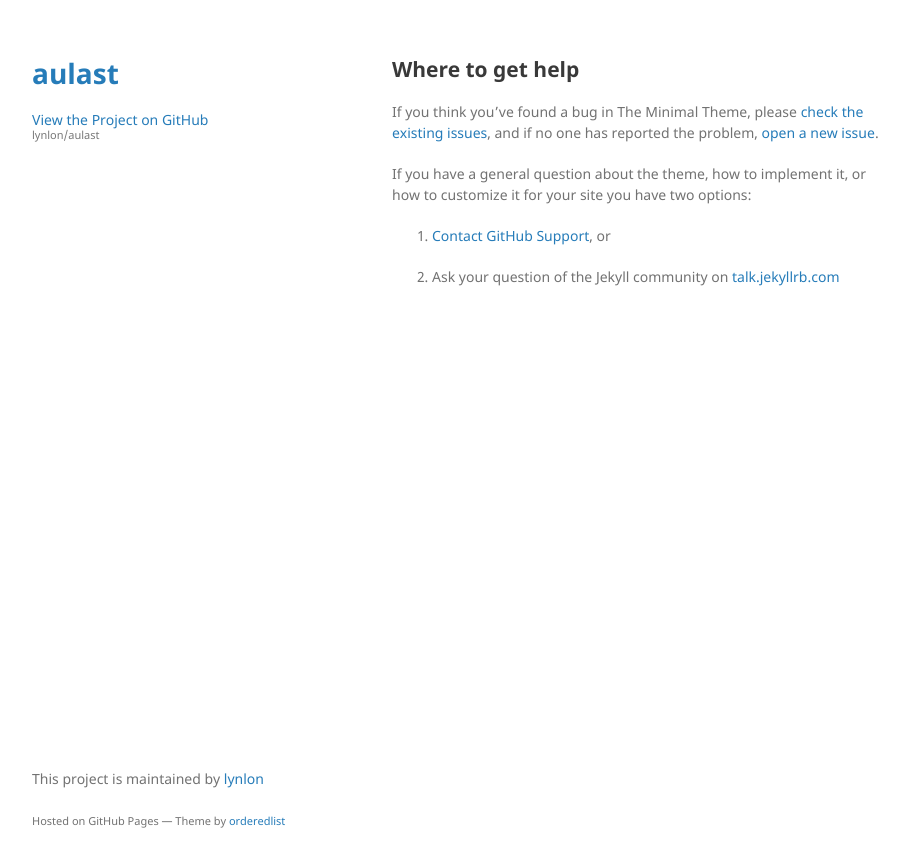
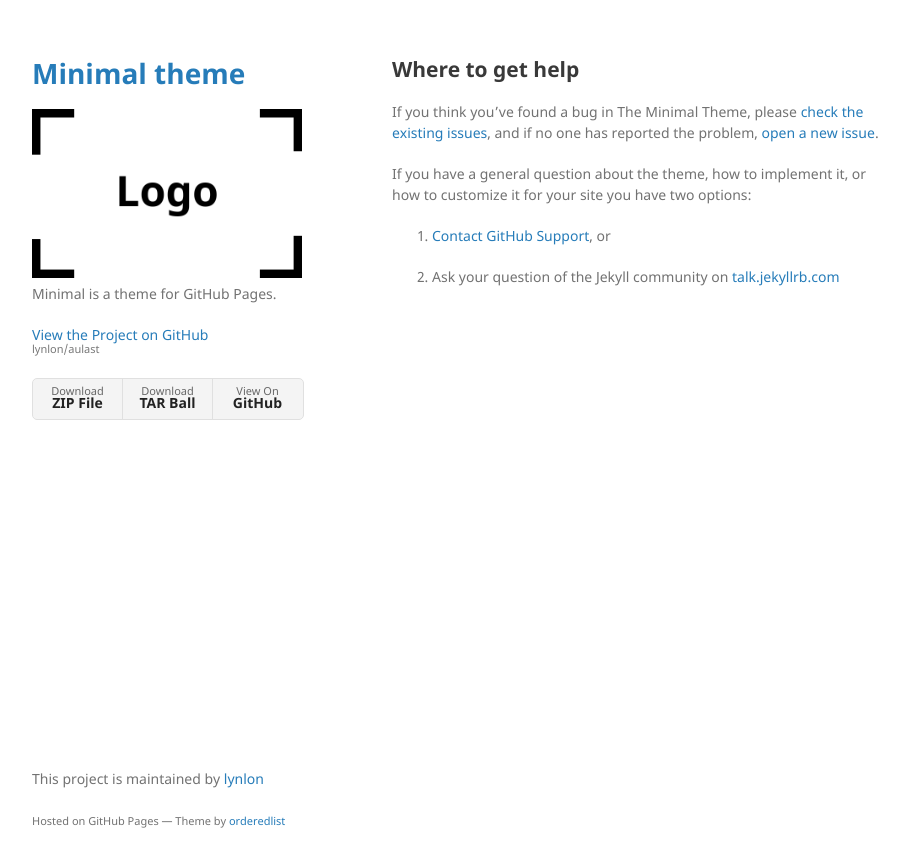
Before and after one commit to lynlon/aulast, a Jekyll site: the page built from docs/SUPPORT.md, in a window 1280 px wide. Shown: the top 867 px of the page, without its empty margins (178-1086 px from the left). Built offline with Jekyll 4.4.1, drawn with Linux system fonts in a browser that asks for light colours; our own code applies the rules of GitHub Pages for plain Markdown files; the repository's description, which GitHub fills in, is left out.

Commit message:
添加文章

```diff
--- a/_config.yml
+++ b/_config.yml
@@ -1 +1,13 @@
+title: Minimal theme
+logo: /assets/img/logo.png
+description: Minimal is a theme for GitHub Pages.
+show_downloads: true
+google_analytics:
 theme: jekyll-theme-minimal
+
+category_archive:
+  type: liquid
+  path: /categories/
+tag_archive:
+  type: liquid
+  path: /tags/
```
Also changed, not shown: categories/category-archive.md (added, +6 -0 lines), tags/tag-archive.md (added, +6 -0 lines).
